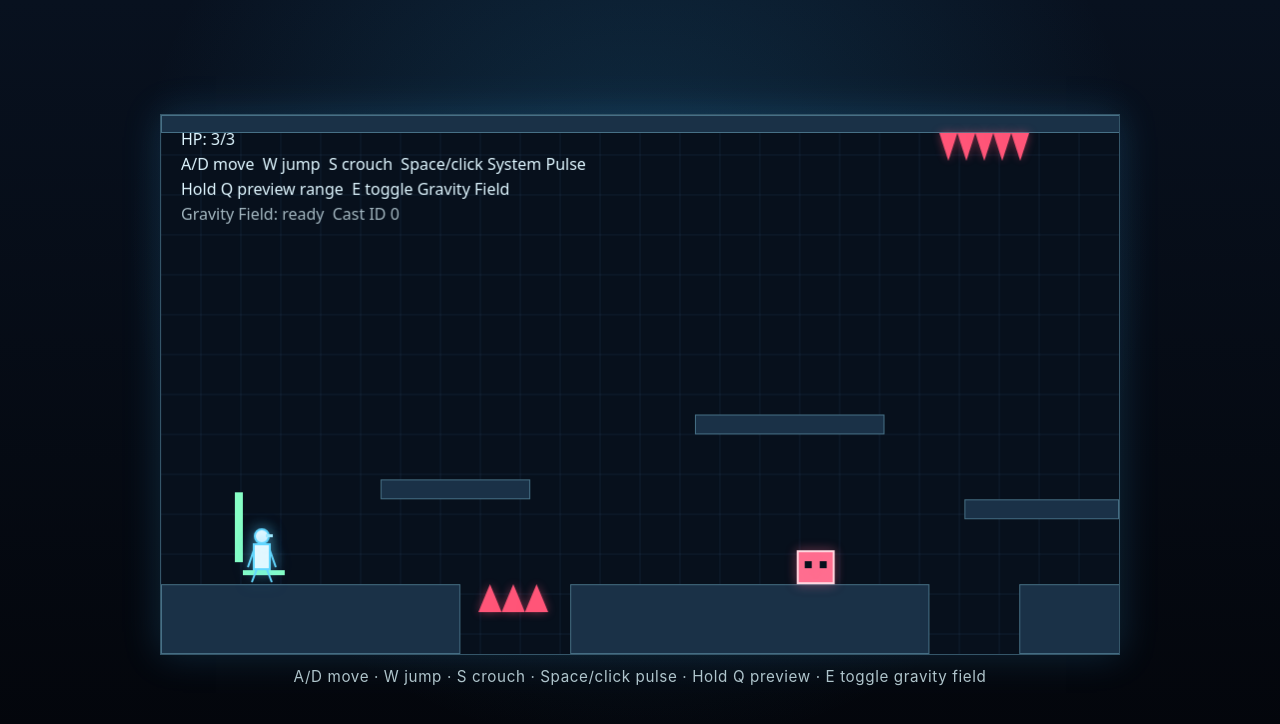
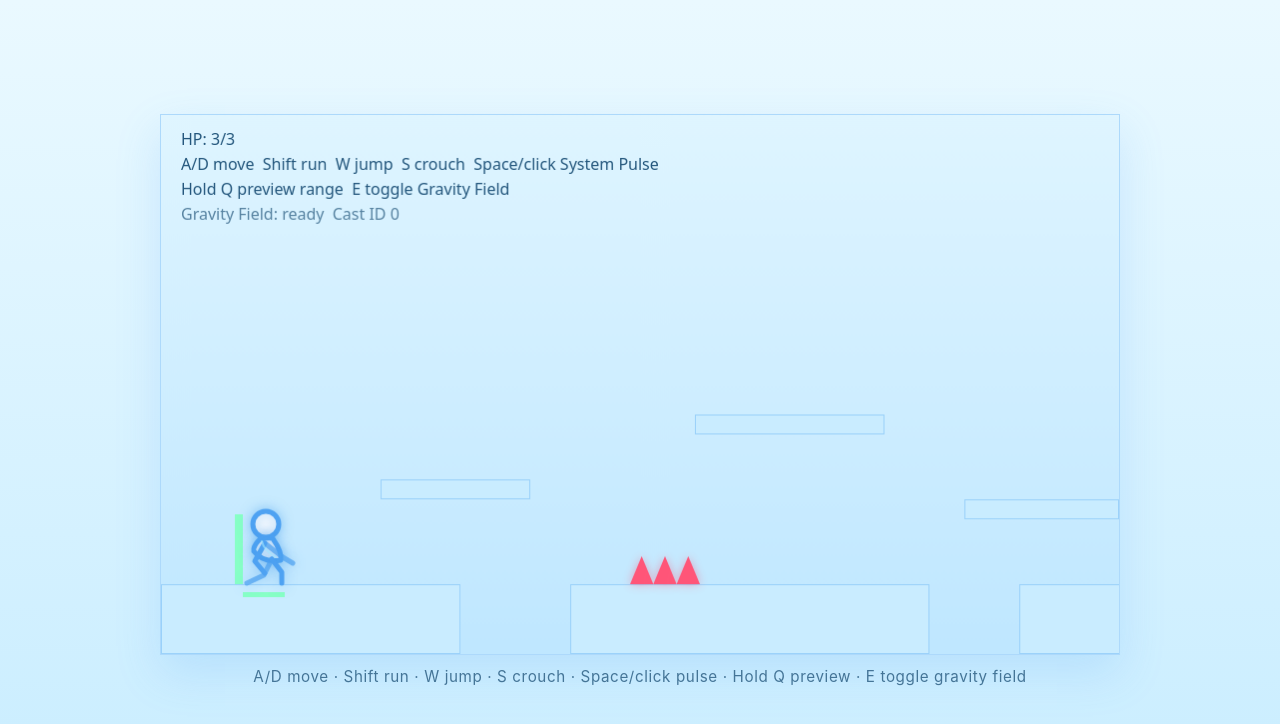
Before and after one commit to Maximus555555/Indie-platformer-prototype, a plain HTML site: page index.html in a window 1280 px wide. Drawn offline with Linux system fonts and the light colour scheme.

Commit message:
Update player run silhouette and room visuals

```diff
--- a/game.js
+++ b/game.js
@@ -5,9 +5,10 @@ const ctx = canvas.getContext("2d");
 const GRAVITY = 1200;
 const JUMP_VELOCITY = -460;
 const MAX_FALL_SPEED = 900;
-const MOVE_SPEED = 260;
-const CROUCH_HEIGHT = 34;
-const STAND_HEIGHT = 58;
+const WALK_SPEED = 230;
+const RUN_SPEED = 340;
+const CROUCH_HEIGHT = 46;
+const STAND_HEIGHT = 74;
 const PULSE_SPEED = 620;
 const PULSE_COOLDOWN = 0.35;
 const PULSE_DAMAGE = 1;
@@ -17,8 +18,8 @@ const CONTACT_DAMAGE_COOLDOWN = 0.8;
 const FALL_LIMIT = 640;
 const ROOM_WIDTH = 1280;
 
-const checkpoint = { x: 86, y: 390 };
-const safeAnchor = { x: 92, y: 390 };
+const checkpoint = { x: 86, y: 396 };
+const safeAnchor = { x: 92, y: 396 };
 
 const keys = new Set();
 const pressedThisFrame = new Set();
@@ -35,14 +36,13 @@ const platforms = [
   { x: 220, y: 365, w: 150, h: 20 },
   { x: 535, y: 300, w: 190, h: 20 },
   { x: 805, y: 385, w: 155, h: 20 },
-  { x: 1010, y: 260, w: 155, h: 20 },
-  { x: 0, y: 0, w: ROOM_WIDTH, h: 18 }
+  { x: 1010, y: 260, w: 155, h: 20 }
 ];
 
 const spikes = [
-  { x: 318, y: 470, w: 70, h: 28, direction: -1 },
-  { x: 780, y: 18, w: 90, h: 28, direction: 1 },
-  { x: 970, y: 470, w: 80, h: 28, direction: -1 }
+  { x: 470, y: 442, w: 70, h: 28, direction: -1 },
+  { x: 980, y: 442, w: 80, h: 28, direction: -1 },
+  { x: 1060, y: 232, w: 70, h: 28, direction: -1 }
 ];
 
 function clamp(value, min, max) {
@@ -148,24 +148,31 @@ class Entity {
 
 class Player extends Entity {
   constructor() {
-    super(checkpoint.x, checkpoint.y, 30, STAND_HEIGHT);
+    super(checkpoint.x, checkpoint.y, 42, STAND_HEIGHT);
     this.hp = 3;
     this.facing = 1;
     this.pulseTimer = 0;
     this.damageTimer = 0;
     this.isCrouching = false;
+    this.isRunning = false;
+    this.animTime = 0;
+    this.landTimer = 0;
+    this.attackTimer = 0;
   }
 
   update(dt) {
     const left = keys.has("a") || keys.has("arrowleft");
     const right = keys.has("d") || keys.has("arrowright");
     const crouch = keys.has("s") || keys.has("arrowdown");
+    const runHeld = keys.has("shift");
     const input = Number(right) - Number(left);
 
-    this.vx = input * MOVE_SPEED;
+    this.setCrouch(crouch && this.onSurface);
+
+    this.isRunning = runHeld && input !== 0 && !this.isCrouching;
+    this.vx = input * (this.isRunning ? RUN_SPEED : WALK_SPEED);
     if (input !== 0) this.facing = input;
-
-    this.setCrouch(crouch && this.onSurface);
+    this.animTime += dt * (Math.abs(this.vx) * 0.055 + (this.onSurface ? 1 : 0));
 
     if ((pressedThisFrame.has("w") || pressedThisFrame.has("arrowup")) && this.onSurface) {
       this.vy = JUMP_VELOCITY * this.gravitySign;
@@ -175,8 +182,12 @@ class Player extends Entity {
     if (this.pulseTimer > 0) this.pulseTimer -= dt;
     if (this.damageTimer > 0) this.damageTimer -= dt;
 
+    const wasOnSurface = this.onSurface;
     this.applyGravity(dt);
     this.moveAndCollide(dt);
+    if (!wasOnSurface && this.onSurface) this.landTimer = 0.16;
+    if (this.landTimer > 0) this.landTimer -= dt;
+    if (this.attackTimer > 0) this.attackTimer -= dt;
     this.x = clamp(this.x, 0, ROOM_WIDTH - this.w);
   }
 
@@ -193,6 +204,7 @@ class Player extends Entity {
     const pulseX = this.facing > 0 ? this.x + this.w + 3 : this.x - 15;
     pulses.push(new SystemPulse(pulseX, this.y + this.h * 0.45, this.facing));
     this.pulseTimer = PULSE_COOLDOWN;
+    this.attackTimer = 0.18;
   }
 
   takeDamage(amount) {
@@ -223,41 +235,117 @@ class Player extends Entity {
   }
 
   draw() {
-    const glow = this.gravitySign < 0 ? "rgba(135, 255, 198, 0.7)" : "rgba(103, 216, 255, 0.58)";
+    const glow = this.gravitySign < 0 ? "rgba(135, 255, 198, 0.68)" : "rgba(82, 166, 240, 0.5)";
+    const outline = this.gravitySign < 0 ? "#7effc0" : "#4ea2f2";
+    const fill = "rgba(255, 255, 255, 0.94)";
+    const cx = this.x + this.w / 2;
+    const footY = this.gravitySign > 0 ? this.y + this.h - 1 : this.y + 1;
+    const facing = this.facing;
+    const moving = Math.abs(this.vx) > 1 && this.onSurface;
+    const runStride = this.isRunning ? 1 : 0.55;
+    const phase = this.animTime * (this.isRunning ? 1.45 : 1);
+    const stride = moving ? Math.sin(phase) * runStride : 0;
+    const counter = moving ? Math.sin(phase + Math.PI) * runStride : 0;
+    const airLift = this.onSurface ? 0 : clamp(this.vy / MAX_FALL_SPEED, -1, 1);
+    const crouch = this.isCrouching ? 1 : 0;
+    const landingSquash = this.landTimer > 0 ? this.landTimer / 0.16 : 0;
+
     ctx.save();
     ctx.shadowColor = glow;
-    ctx.shadowBlur = 15;
-    ctx.strokeStyle = this.gravitySign < 0 ? "#87ffc6" : "#64d8ff";
-    ctx.fillStyle = "#f4fdff";
-    ctx.lineWidth = 2;
+    ctx.shadowBlur = 12;
+    ctx.strokeStyle = outline;
+    ctx.fillStyle = fill;
+    ctx.lineWidth = 5;
+    ctx.lineCap = "round";
+    ctx.lineJoin = "round";
 
-    // Abstract humanoid silhouette: head, torso, limbs, and a small facing visor.
-    const cx = this.x + this.w / 2;
-    const headR = this.isCrouching ? 5 : 7;
-    const headY = this.y + headR + 3;
+    // Side-view-only abstract humanoid inspired by the supplied running pose.
+    const headR = crouch ? 10 : 13 - landingSquash * 1.5;
+    const headX = cx - facing * 2;
+    const headY = this.y + (crouch ? 12 : 14 + landingSquash * 2);
+    const neck = { x: cx - facing * 1, y: this.y + (crouch ? 24 : 29) };
+    const hip = { x: cx + facing * (crouch ? 2 : 4), y: this.y + (crouch ? 35 : 49 + landingSquash * 3) };
+    const shoulder = { x: cx - facing * 3, y: neck.y + (crouch ? 2 : 4) };
+
+    // Rounded head and tapered torso keep the character humanoid without details.
     ctx.beginPath();
-    ctx.arc(cx, headY, headR, 0, Math.PI * 2);
+    ctx.arc(headX, headY, headR, 0, Math.PI * 2);
     ctx.fill();
     ctx.stroke();
 
-    const torsoTop = this.y + (this.isCrouching ? 12 : 18);
-    const torsoH = this.isCrouching ? 15 : 25;
-    ctx.fillRect(cx - 8, torsoTop, 16, torsoH);
-    ctx.strokeRect(cx - 8, torsoTop, 16, torsoH);
-
     ctx.beginPath();
-    ctx.moveTo(cx - 8, torsoTop + 6);
-    ctx.lineTo(cx - 14, torsoTop + torsoH - 2);
-    ctx.moveTo(cx + 8, torsoTop + 6);
-    ctx.lineTo(cx + 14, torsoTop + torsoH - 2);
-    ctx.moveTo(cx - 5, torsoTop + torsoH);
-    ctx.lineTo(cx - 10, this.y + this.h - 2);
-    ctx.moveTo(cx + 5, torsoTop + torsoH);
-    ctx.lineTo(cx + 10, this.y + this.h - 2);
+    ctx.moveTo(neck.x - facing * 7, neck.y);
+    ctx.quadraticCurveTo(cx - facing * 15, neck.y + 7, cx - facing * 14, hip.y - 8);
+    ctx.quadraticCurveTo(cx - facing * 5, hip.y + 4, hip.x + facing * 9, hip.y + 1);
+    ctx.quadraticCurveTo(cx + facing * 14, neck.y + 12, neck.x + facing * 7, neck.y + 1);
+    ctx.quadraticCurveTo(cx + facing * 5, neck.y - 3, neck.x - facing * 7, neck.y);
+    ctx.closePath();
+    ctx.fill();
     ctx.stroke();
 
-    ctx.fillStyle = "#9feaff";
-    ctx.fillRect(cx + this.facing * 4, headY - 2, this.facing * 7, 3);
+    const frontLeg = {
+      knee: { x: hip.x + facing * (10 + stride * 4), y: hip.y + 13 - Math.max(stride, 0) * 11 - airLift * 4 },
+      foot: { x: cx + facing * (14 + stride * 18), y: footY - Math.max(stride, 0) * 3 }
+    };
+    const backLeg = {
+      knee: { x: hip.x - facing * (8 + counter * 3), y: hip.y + 16 - Math.max(counter, 0) * 8 + airLift * 2 },
+      foot: { x: cx - facing * (21 + counter * 14), y: footY - Math.max(counter, 0) * 7 }
+    };
+
+    const frontArm = {
+      elbow: { x: shoulder.x - facing * (10 + stride * 7), y: shoulder.y + 18 + Math.max(stride, 0) * 3 },
+      hand: { x: cx - facing * (3 + stride * 15), y: shoulder.y + 30 - Math.max(stride, 0) * 6 }
+    };
+    const backArm = {
+      elbow: { x: shoulder.x + facing * (18 + counter * 8), y: shoulder.y + 14 - Math.max(counter, 0) * 5 },
+      hand: { x: cx + facing * (25 + counter * 15), y: shoulder.y + 20 - Math.max(counter, 0) * 8 }
+    };
+
+    if (crouch) {
+      frontLeg.knee.x = hip.x + facing * 8;
+      frontLeg.knee.y = footY - 14;
+      frontLeg.foot.x = cx + facing * 24;
+      backLeg.knee.x = hip.x - facing * 10;
+      backLeg.knee.y = footY - 12;
+      backLeg.foot.x = cx - facing * 18;
+      frontArm.hand.y = shoulder.y + 21;
+      backArm.hand.y = shoulder.y + 16;
+    } else if (!this.onSurface) {
+      frontLeg.foot.y -= airLift < 0 ? 6 : 0;
+      backLeg.foot.y -= airLift > 0 ? 8 : 4;
+      frontArm.hand.y -= airLift < 0 ? 10 : -2;
+      backArm.hand.y -= airLift < 0 ? 2 : 8;
+    }
+
+    if (this.attackTimer > 0) {
+      backArm.elbow.x = shoulder.x + facing * 20;
+      backArm.hand.x = cx + facing * 32;
+      backArm.hand.y = shoulder.y + 8;
+    }
+
+    function drawBentLimb(root, joint, end) {
+      ctx.beginPath();
+      ctx.moveTo(root.x, root.y);
+      ctx.lineTo(joint.x, joint.y);
+      ctx.lineTo(end.x, end.y);
+      ctx.stroke();
+    }
+
+    // Draw far limbs first so the torso and near limbs read cleanly.
+    ctx.globalAlpha = 0.72;
+    drawBentLimb(hip, backLeg.knee, backLeg.foot);
+    drawBentLimb(shoulder, backArm.elbow, backArm.hand);
+    ctx.globalAlpha = 1;
+    drawBentLimb(hip, frontLeg.knee, frontLeg.foot);
+    drawBentLimb(shoulder, frontArm.elbow, frontArm.hand);
+
+    ctx.strokeStyle = "rgba(160, 229, 255, 0.65)";
+    ctx.lineWidth = 2;
+    ctx.beginPath();
+    ctx.moveTo(neck.x - facing * 5, neck.y + 2);
+    ctx.quadraticCurveTo(cx - facing * 4, hip.y - 9, hip.x + facing * 4, hip.y - 2);
+    ctx.stroke();
+
     ctx.restore();
     drawGravityMarker(this);
   }
@@ -427,10 +515,14 @@ function drawGrid() {
 }
 
 function drawRoom() {
-  drawGrid();
+  const sky = ctx.createLinearGradient(0, 0, 0, canvas.height);
+  sky.addColorStop(0, "#dff5ff");
+  sky.addColorStop(1, "#bfe7ff");
+  ctx.fillStyle = sky;
+  ctx.fillRect(cameraX, 0, canvas.width, canvas.height);
 
-  ctx.fillStyle = "#1a3147";
-  ctx.strokeStyle = "rgba(159, 234, 255, 0.34)";
+  ctx.fillStyle = "#c9ecff";
+  ctx.strokeStyle = "rgba(78, 162, 242, 0.38)";
   for (const platform of platforms) {
     ctx.fillRect(platform.x, platform.y, platform.w, platform.h);
     ctx.strokeRect(platform.x + 0.5, platform.y + 0.5, platform.w - 1, platform.h - 1);
@@ -446,12 +538,12 @@ function drawRoom() {
 function drawHud() {
   ctx.save();
   ctx.setTransform(1, 0, 0, 1, 0, 0);
-  ctx.fillStyle = "#dff6ff";
+  ctx.fillStyle = "#24577d";
   ctx.font = "16px system-ui, sans-serif";
   ctx.fillText(`HP: ${player.hp}/3`, 20, 30);
-  ctx.fillText("A/D move  W jump  S crouch  Space/click System Pulse", 20, 55);
+  ctx.fillText("A/D move  Shift run  W jump  S crouch  Space/click System Pulse", 20, 55);
   ctx.fillText("Hold Q preview range  E toggle Gravity Field", 20, 80);
-  ctx.fillStyle = gravityFieldActive ? "#87ffc6" : "rgba(223, 246, 255, 0.72)";
+  ctx.fillStyle = gravityFieldActive ? "#138a57" : "rgba(36, 87, 125, 0.72)";
   ctx.fillText(`Gravity Field: ${gravityFieldActive ? "ACTIVE" : "ready"}  Cast ID ${gravityCastId}`, 20, 105);
   ctx.restore();
 }
--- a/index.html
+++ b/index.html
@@ -9,7 +9,7 @@
 <body>
   <main class="game-shell" aria-label="Indie platformer prototype">
     <canvas id="game" width="960" height="540" aria-label="Minimalist canvas platformer" role="img"></canvas>
-    <p class="hint">A/D move · W jump · S crouch · Space/click pulse · Hold Q preview · E toggle gravity field</p>
+    <p class="hint">A/D move · Shift run · W jump · S crouch · Space/click pulse · Hold Q preview · E toggle gravity field</p>
   </main>
   <script src="game.js"></script>
 </body>
--- a/style.css
+++ b/style.css
@@ -1,6 +1,6 @@
 :root {
-  color-scheme: dark;
-  background: #03050a;
+  color-scheme: light;
+  background: #dff5ff;
   font-family: Inter, system-ui, -apple-system, BlinkMacSystemFont, "Segoe UI", sans-serif;
 }
 
@@ -21,10 +21,8 @@ body {
   justify-content: center;
   min-height: 100vh;
   padding: 1rem;
-  color: #dff8ff;
-  background:
-    radial-gradient(circle at 50% 30%, rgba(44, 153, 212, 0.22), transparent 32rem),
-    linear-gradient(180deg, #08111f 0%, #03050a 100%);
+  color: #24577d;
+  background: linear-gradient(180deg, #eaf9ff 0%, #c9edff 100%);
 }
 
 .game-shell {
@@ -37,15 +35,15 @@ canvas {
   display: block;
   width: min(960px, calc(100vw - 2rem));
   height: auto;
-  background: #07101c;
-  border: 1px solid rgba(142, 219, 255, 0.34);
-  box-shadow: 0 0 36px rgba(67, 184, 255, 0.18);
+  background: #dff5ff;
+  border: 1px solid rgba(78, 162, 242, 0.34);
+  box-shadow: 0 18px 42px rgba(78, 162, 242, 0.18);
 }
 
 .hint {
   max-width: min(960px, calc(100vw - 2rem));
   margin: 0;
-  color: rgba(223, 248, 255, 0.78);
+  color: rgba(36, 87, 125, 0.8);
   font-size: 0.95rem;
   letter-spacing: 0.04em;
   text-align: center;
```
